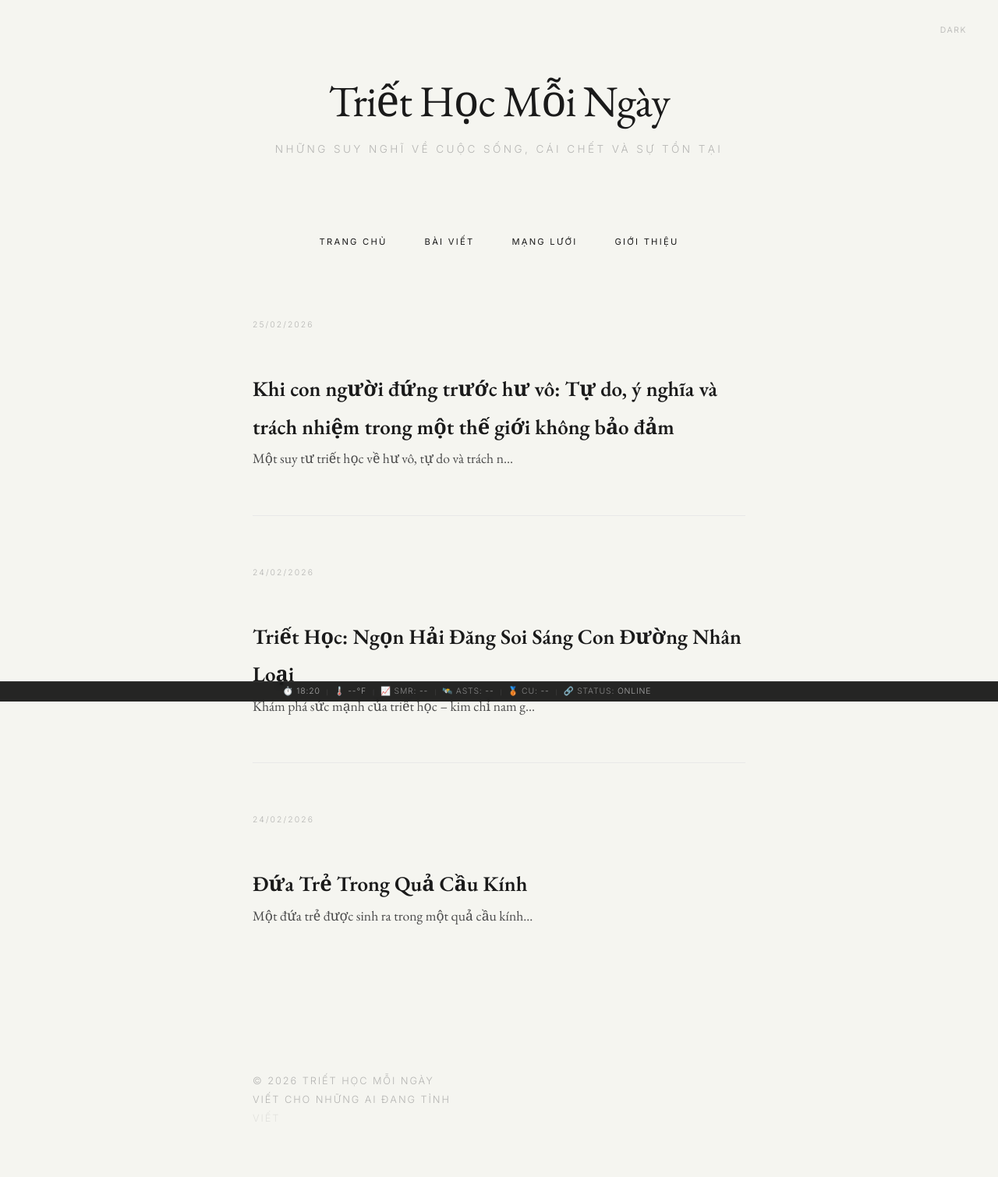
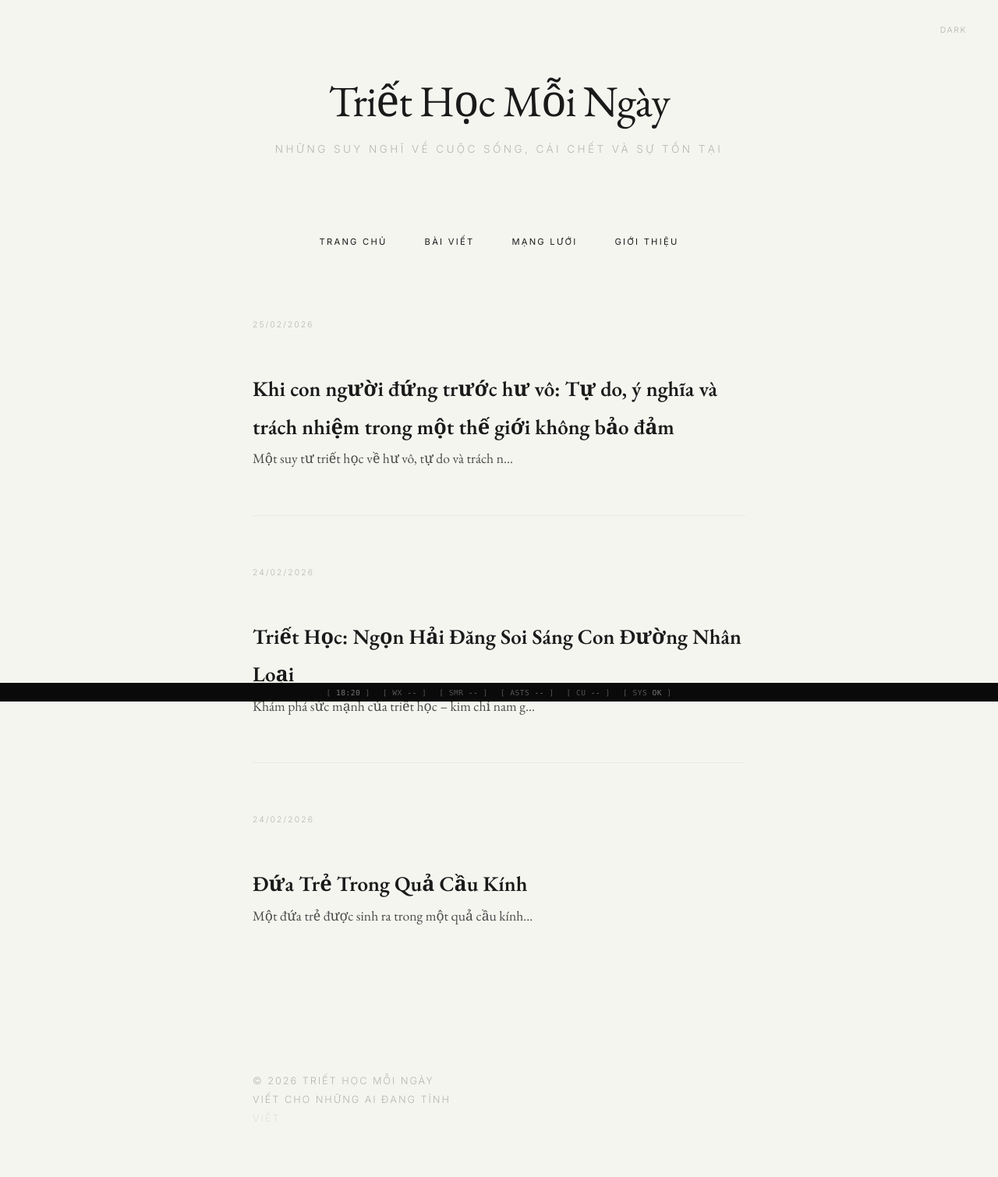
Before and after one commit to canneed02/triet-hoc-moi-ngay, a Jekyll site: the page built from index.html, in a window 1280 px wide. Shown: the whole page at 78% size. Built offline with Jekyll 4.4.1, drawn with Linux system fonts in a browser that asks for light colours.

```diff
--- a/_layouts/default.html
+++ b/_layouts/default.html
@@ -107,17 +107,17 @@
     <!-- HUD Status Bar -->
     <div class="hud-bar">
         <div class="hud-content" id="hudContent">
-            <span class="hud-item">⏱️ <span id="hudTime">--:--</span></span>
-            <span class="hud-sep">|</span>
-            <span class="hud-item">🌡️ <span id="hudWeather">--°F</span></span>
-            <span class="hud-sep">|</span>
-            <span class="hud-item">📈 SMR: <span id="hudSMR">--</span></span>
-            <span class="hud-sep">|</span>
-            <span class="hud-item">🛰️ ASTS: <span id="hudASTS">--</span></span>
-            <span class="hud-sep">|</span>
-            <span class="hud-item">🥉 Cu: <span id="hudCopper">--</span></span>
-            <span class="hud-sep">|</span>
-            <span class="hud-item">🔗 STATUS: <span id="hudStatus">ONLINE</span></span>
+            <span class="hud-item">[ <span id="hudTime">--:--</span> ]</span>
+            <span class="hud-sep"></span>
+            <span class="hud-item">[ WX <span id="hudWeather">--</span> ]</span>
+            <span class="hud-sep"></span>
+            <span class="hud-item">[ SMR <span id="hudSMR">--</span> ]</span>
+            <span class="hud-sep"></span>
+            <span class="hud-item">[ ASTS <span id="hudASTS">--</span> ]</span>
+            <span class="hud-sep"></span>
+            <span class="hud-item">[ CU <span id="hudCopper">--</span> ]</span>
+            <span class="hud-sep"></span>
+            <span class="hud-item">[ SYS <span id="hudStatus">OK</span> ]</span>
         </div>
     </div>
 
@@ -127,53 +127,47 @@
         bottom: 0;
         left: 0;
         width: 100%;
-        height: 26px;
-        background: rgba(0, 0, 0, 0.85);
-        backdrop-filter: blur(5px);
-        -webkit-backdrop-filter: blur(5px);
-        border-top: 1px solid rgba(255, 255, 255, 0.08);
+        height: 24px;
+        background: #0a0a0a;
+        border-top: 1px solid rgba(255, 255, 255, 0.05);
         z-index: 99990;
         display: flex;
         align-items: center;
         justify-content: center;
-        overflow: hidden;
     }
     .hud-content {
         display: flex;
         align-items: center;
-        gap: 8px;
+        gap: 6px;
         white-space: nowrap;
-        animation: hudScroll 30s linear infinite;
-    }
-    @keyframes hudScroll {
-        0% { transform: translateX(0); }
-        100% { transform: translateX(-50%); }
     }
     .hud-item {
-        font-family: 'Inter', sans-serif;
-        font-size: 0.65rem;
-        font-weight: 300;
-        color: #888;
-        letter-spacing: 0.08em;
-        text-transform: uppercase;
+        font-family: 'IBM Plex Mono', 'Menlo', 'Monaco', monospace;
+        font-size: 0.6rem;
+        font-weight: 400;
+        color: #555;
+        letter-spacing: 0.05em;
+    }
+    .hud-item span {
+        color: #777;
     }
     .hud-sep {
-        color: #444;
-        font-size: 0.5rem;
-    }
-    .hud-item span {
-        color: #aaa;
+        color: #333;
+        margin: 0 2px;
     }
     .hud-item.up span { color: #4ade80; }
     .hud-item.down span { color: #f87171; }
+    @media (max-width: 768px) {
+        .hud-item { font-size: 0.55rem; }
+    }
     </style>
 
     <script>
     (function() {
         // ============== API CONFIG ==============
         // Add your API keys here:
-        var FINNHUB_API_KEY = 'YOUR_FINNHUB_KEY'; // Get free key at finnhub.io
-        var ALPHAVANTAGE_API_KEY = 'YOUR_ALPHAVANTAGE_KEY'; // Get free key at alphavantage.co
+        var FINNHUB_API_KEY = 'YOUR_FINNHUB_KEY';
+        var ALPHAVANTAGE_API_KEY = 'YOUR_ALPHAVANTAGE_KEY';
 
         // ============== UPDATE TIME ==============
         function updateTime() {
@@ -183,72 +177,52 @@
         setInterval(updateTime, 1000);
         updateTime();
 
-        // ============== WEATHER (Open-Meteo - Free, No Key) ==============
+        // ============== WEATHER (Open-Meteo - Free) ==============
         function fetchWeather() {
-            // West Jordan, UT coordinates: 40.6097, -111.9391
-            // Kingsville, TX coordinates: 27.5158, -97.8547
             Promise.all([
                 fetch('https://api.open-meteo.com/v1/forecast?latitude=40.61&longitude=-111.94&current_weather=true&temperature_unit=fahrenheit'),
                 fetch('https://api.open-meteo.com/v1/forecast?latitude=27.52&longitude=-97.85&current_weather=true&temperature_unit=fahrenheit')
             ])
-            .then(function(responses) {
-                return Promise.all(responses.map(function(r) { return r.json(); }));
+            .then(function(responses) { return Promise.all(responses.map(function(r) { return r.json(); })); })
+            .then(function(data) {
+                try {
+                    var westJordan = Math.round(data[0].current_weather.temperature);
+                    var kingsville = Math.round(data[1].current_weather.temperature);
+                    document.getElementById('hudWeather').textContent = westJordan + '/' + kingsville + 'F';
+                } catch(e) { document.getElementById('hudWeather').textContent = '--'; }
             })
-            .then(function(data) {
-                var westJordan = Math.round(data[0].current_weather.temperature);
-                var kingsville = Math.round(data[1].current_weather.temperature);
-                document.getElementById('hudWeather').textContent = westJordan + '°F (UT) / ' + kingsville + '°F (TX)';
-            })
-            .catch(function() {
-                document.getElementById('hudWeather').textContent = '--°F';
+            .catch(function() { document.getElementById('hudWeather').textContent = '--'; });
+        }
+
+        // ============== STOCKS (via CORS Proxy) ==============
+        function fetchStocks() {
+            var proxy = 'https://api.allorigins.win/get?url=';
+            var stocks = [
+                { id: 'hudSMR', symbol: 'SMR' },
+                { id: 'hudASTS', symbol: 'ASTS' },
+                { id: 'hudCopper', symbol: 'CPER' }
+            ];
+
+            stocks.forEach(function(stock) {
+                var url = 'https://query1.finance.yahoo.com/v8/finance/chart/' + stock.symbol + '?interval=1d&range=1d';
+                fetch(proxy + encodeURIComponent(url))
+                .then(function(r) { return r.json(); })
+                .then(function(data) {
+                    try {
+                        var json = JSON.parse(data.contents);
+                        var price = json.chart.result[0].meta.regularMarketPrice;
+                        document.getElementById(stock.id).textContent = price.toFixed(2);
+                    } catch(e) {
+                        document.getElementById(stock.id).textContent = '--';
+                    }
+                })
+                .catch(function() { document.getElementById(stock.id).textContent = '--'; });
             });
         }
 
-        // ============== STOCKS (Yahoo Finance via query1) ==============
-        function fetchStocks() {
-            // Using Yahoo Finance (no API key needed via query1)
-            Promise.all([
-                fetch('https://query1.finance.yahoo.com/v8/finance/chart/SMR?interval=1d&range=1d'),
-                fetch('https://query1.finance.yahoo.com/v8/finance/chart/ASTS?interval=1d&range=1d'),
-                fetch('https://query1.finance.yahoo.com/v8/finance/chart/CPER?interval=1d&range=1d') // Copper ETF
-            ])
-            .then(function(responses) {
-                return Promise.all(responses.map(function(r) { return r.json(); }));
-            })
-            .then(function(data) {
-                try {
-                    var smr = data[0].chart.result[0].meta.regularMarketPrice;
-                    var asts = data[1].chart.result[0].meta.regularMarketPrice;
-                    var copper = data[2].chart.result[0].meta.regularMarketPrice;
-
-                    document.getElementById('hudSMR').textContent = '$' + smr.toFixed(2);
-                    document.getElementById('hudASTS').textContent = '$' + asts.toFixed(2);
-
-                    // Add copper to display
-                    var hudContent = document.getElementById('hudContent');
-                    var copperEl = document.getElementById('hudCopper');
-                    if (!copperEl) {
-                        copperEl = document.createElement('span');
-                        copperEl.className = 'hud-item';
-                        copperEl.id = 'hudCopper';
-                        copperEl.innerHTML = '<span class="hud-sep">|</span>🥉 Cu: <span>--</span>';
-                        document.getElementById('hudASTS').parentElement.parentElement.appendChild(copperEl);
-                    }
-                    copperEl.querySelector('span').textContent = '$' + copper.toFixed(2);
-                } catch(e) {
-                    console.log('Stock data error:', e);
-                }
-            })
-            .catch(function(e) {
-                console.log('Stock fetch error:', e);
-            });
-        }
-
-        // ============== INITIAL FETCH ==============
+        // ============== INIT ==============
         fetchWeather();
         fetchStocks();
-
-        // ============== REFRESH EVERY 15 MINUTES ==============
         setInterval(fetchWeather, 15 * 60 * 1000);
         setInterval(fetchStocks, 15 * 60 * 1000);
     })();
```
